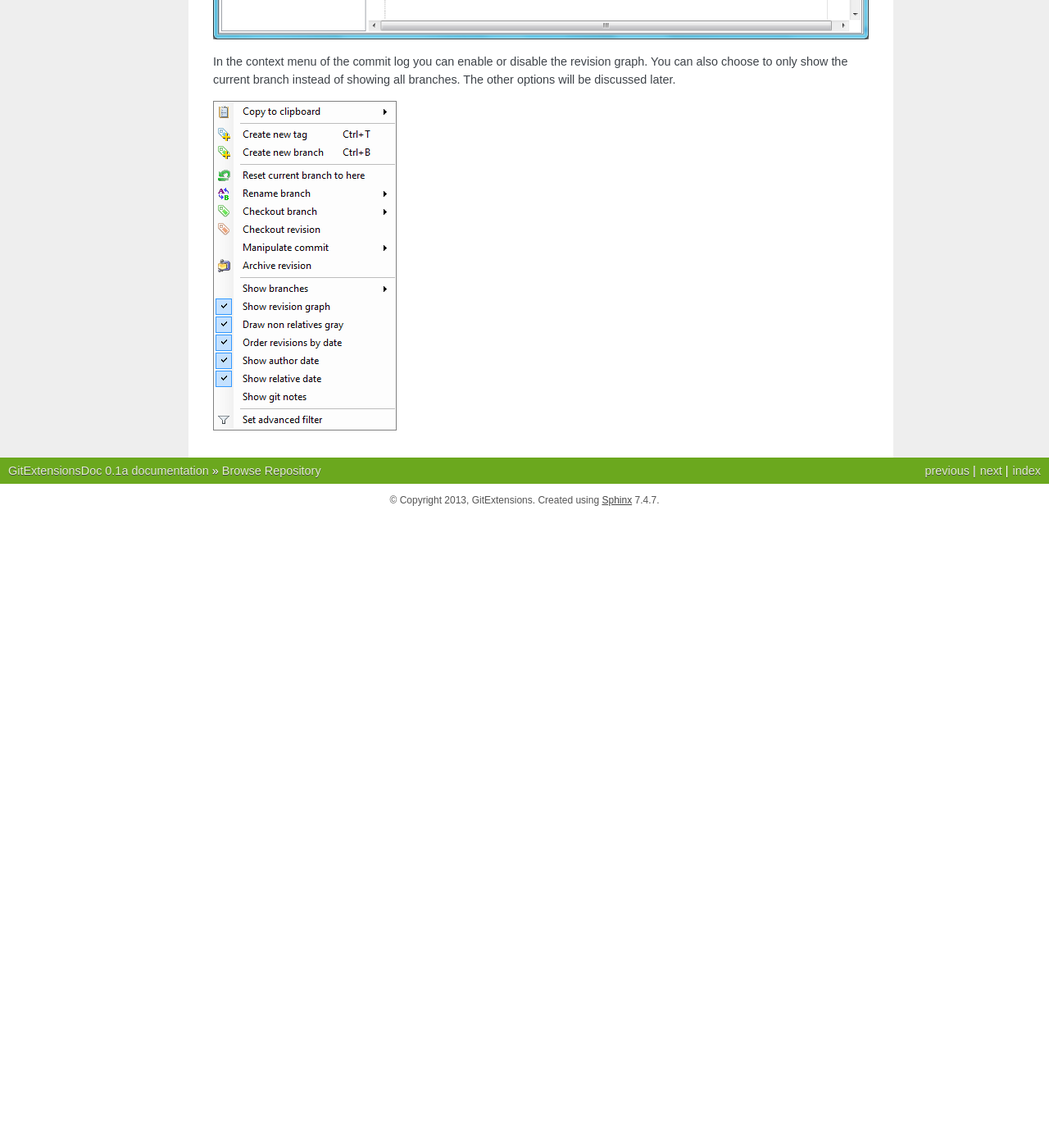
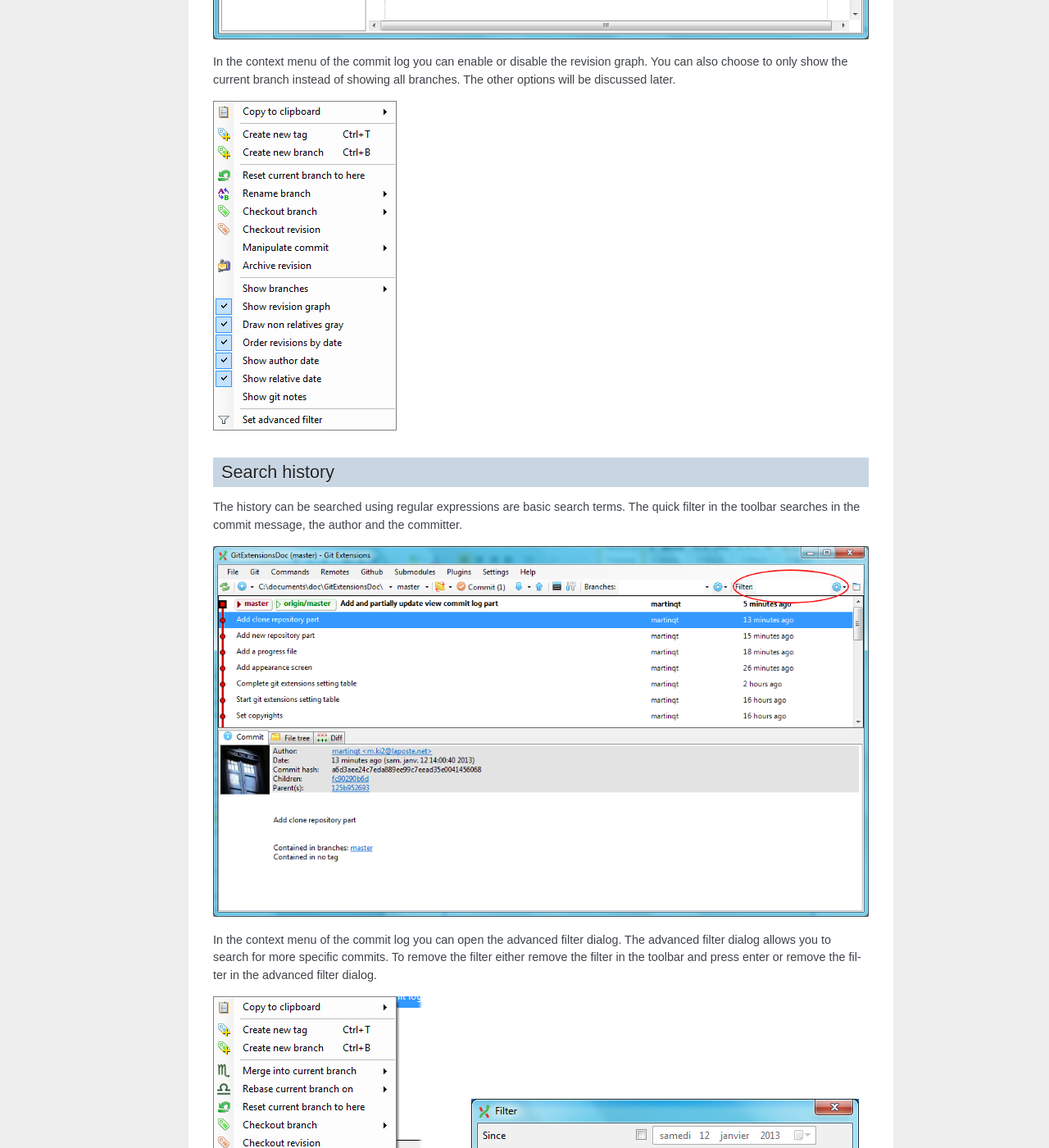
Before and after one commit to martinqt/GitExtensionsDoc, a Sphinx documentation site: the page built from source/browse_repository.rst, in a window 1280 px wide and 1400 px high, scrolled down 737 px. Shown: the whole window at 82% size. Built offline with Sphinx 7.4.7, drawn with Linux system fonts in a browser that asks for light colours; before the commit the page ends 1367 px from its top, so only the background shows below that.

Commit message:
Port and improve search history

```diff
--- a/source/browse_repository.rst
+++ b/source/browse_repository.rst
@@ -16,3 +16,17 @@
 current branch instead of showing all branches. The other options will be discussed later.
 
 .. image:: /images/commit_contextual_menu.png
+
+Search history
+--------------
+
+The history can be searched using regular expressions are basic search terms. The quick filter in the toolbar searches in
+the commit message, the author and the committer.
+
+.. image:: /images/quick_filter.png
+
+In the context menu of the commit log you can open the advanced filter dialog. The advanced filter dialog allows you to
+search for more specific commits. To remove the filter either remove the filter in the toolbar and press enter or remove the
+filter in the advanced filter dialog.
+
+.. image:: /images/advance_filter_dialog.png
```
Also changed, not shown: progress.md (+1 -1 lines), source/images/advance_filter_dialog.png (added), source/images/quick_filter.png (added).
